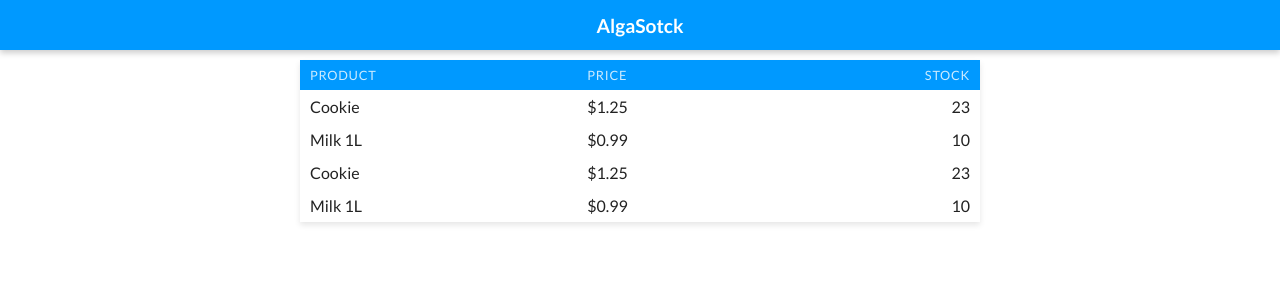
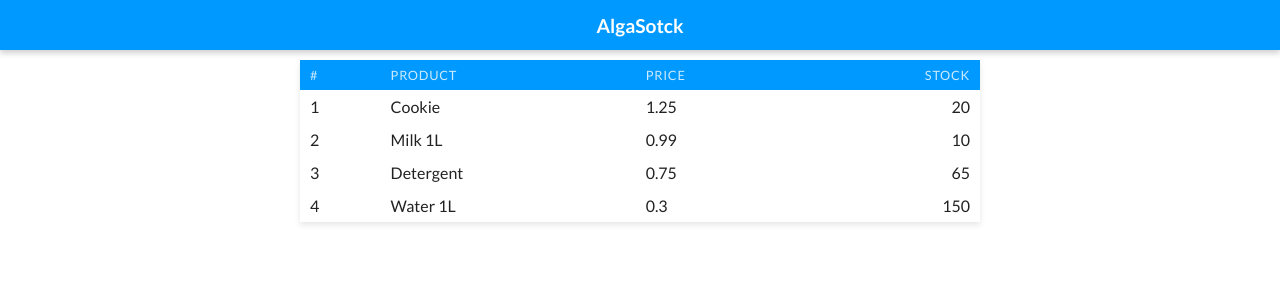
Before and after one commit to RafaelRNG/alga-stock, a React (Create React App) app: page / in a window 1280 px wide. Shown: the top 300 px of the page. Built offline with nearby package versions, Linux system fonts and the light colour scheme.

Commit message:
Finalizando o componente Table

```diff
--- a/src/components/App/App.tsx
+++ b/src/components/App/App.tsx
@@ -1,7 +1,15 @@
 import Container from '../../shared/Container';
-import Table from '../../shared/Table';
+import Table, { TableHeader } from '../../shared/Table';
 import Header from '../Header';
+import Products from "../../shared/Table/Table.mockdata";
 import './App.css';
+
+const headers: TableHeader[] = [
+  { key: "id", value: "#" },
+  { key: "name", value: "Product" },
+  { key: "price", value: "Price" },
+  { key: "stock", value: "Stock", right: true }
+]
 
 function App() {
 
@@ -11,7 +19,9 @@ function App() {
         title="AlgaSotck" />
 
       <Container>
-        <Table />
+        <Table
+          headers={headers}
+          data={Products} />
       </Container>
     </div>
   );
--- /dev/null
+++ b/src/shared/Table/Table.mockdata.ts
@@ -0,0 +1,30 @@
+export interface Product {
+  id: number;
+  name: string;
+  price: number;
+  stock: number;
+}
+
+const Products: Product[] = [{
+  id: 1,
+  name: "Cookie",
+  price: 1.25,
+  stock: 20
+}, {
+  id: 2,
+  name: "Milk 1L",
+  price: 0.99,
+  stock: 10
+}, {
+  id: 3,
+  name: "Detergent",
+  price: 0.75,
+  stock: 65
+}, {
+  id: 4,
+  name: "Water 1L",
+  price: 0.30,
+  stock: 150
+}]
+
+export default Products;
--- a/src/shared/Table/Table.tsx
+++ b/src/shared/Table/Table.tsx
@@ -1,36 +1,51 @@
+import { FC } from "react";
+import { organizeData } from "../../utils/organizeDataForTable";
 import "./Table.scss";
 
-const Table = () => {
+export interface TableHeader {
+  key: string;
+  value: string;
+  right?: boolean;
+}
+
+interface TableProps {
+  headers: TableHeader[]
+  data: any[]
+
+  enableActions?: boolean;
+
+  onDelete?: (item: any) => void;
+  onDetail?: (item: any) => void;
+  onEdit?: (item: any) => void;
+}
+
+const Table: FC<TableProps> = ({ data, headers }) => {
+
+  const [organizedData, indexedHeaders] = organizeData(data, headers);
   return (
     <table className="AppTable">
       <thead>
         <tr>
-          <th>Product</th>
-          <th>Price</th>
-          <th className="right">Stock</th>
+          {headers.map(header =>
+            <th key={header.key} className={header.right ? "right" : ""}>
+              {header.value}
+            </th>)}
         </tr>
       </thead>
       <tbody>
-        <tr>
-          <td>Cookie</td>
-          <td>$1.25</td>
-          <td className="right">23</td>
-        </tr>
-        <tr>
-          <td>Milk 1L</td>
-          <td>$0.99</td>
-          <td className="right">10</td>
-        </tr>
-        <tr>
-          <td>Cookie</td>
-          <td>$1.25</td>
-          <td className="right">23</td>
-        </tr>
-        <tr>
-          <td>Milk 1L</td>
-          <td>$0.99</td>
-          <td className="right">10</td>
-        </tr>
+        {
+          organizedData.map((row, index) => {
+            return <tr key={index}>
+              {Object.keys(row).map((item, index) =>
+                item !== "$original" ? <td
+                  key={row.$original.id + index}
+                  className={indexedHeaders[item].right ? "right" : ""}>
+                  {row[item]}
+                </td> : null
+              )}
+            </tr>
+          })
+        }
       </tbody>
     </table>
   )
--- a/src/shared/Table/index.ts
+++ b/src/shared/Table/index.ts
@@ -1 +1,2 @@
 export { default } from "./Table";
+export * from "./Table";
--- /dev/null
+++ b/src/utils/organizeDataForTable.ts
@@ -0,0 +1,33 @@
+import { TableHeader } from "../shared/Table/Table";
+
+type IndexedHeaders = {
+  [key: string]: TableHeader
+}
+
+type OrganizedItem = {
+  [key: string]: any;
+}
+
+export function organizeData(data: any[], headers: TableHeader[]): [OrganizedItem[], IndexedHeaders] {
+  const indexedHeaders: IndexedHeaders = {}
+
+  headers.forEach(header => {
+    indexedHeaders[header.key] = header
+  })
+
+  const headerKeysInOrder = Object.keys(indexedHeaders);
+
+  const organizedData = data.map(item => {
+    const organizedItem: OrganizedItem = {}
+
+    headerKeysInOrder.forEach(key => {
+      organizedItem[key] = item[key]
+    })
+
+    organizedItem.$original = item
+
+    return organizedItem;
+  })
+
+  return [organizedData, indexedHeaders]
+}
```
